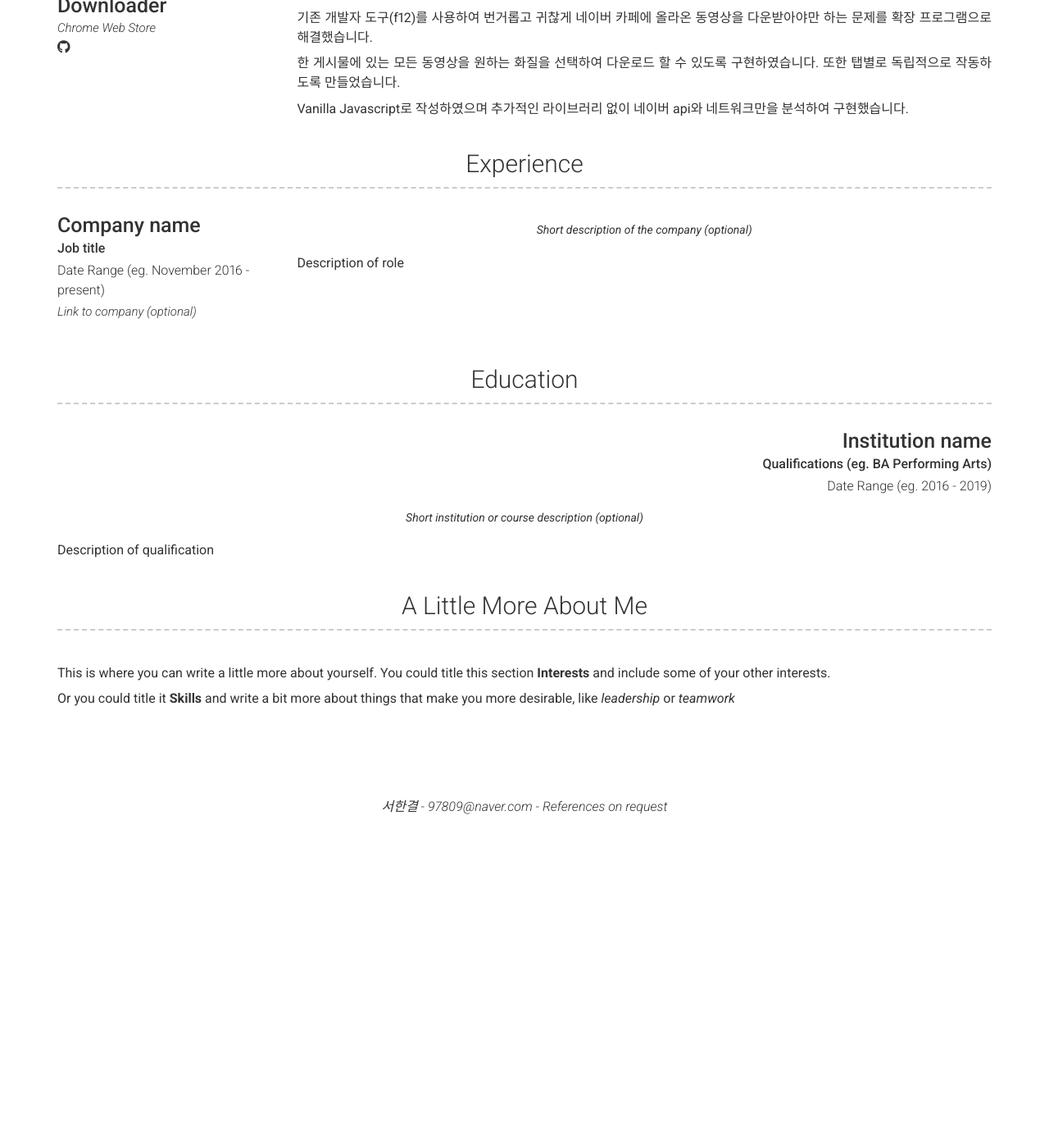
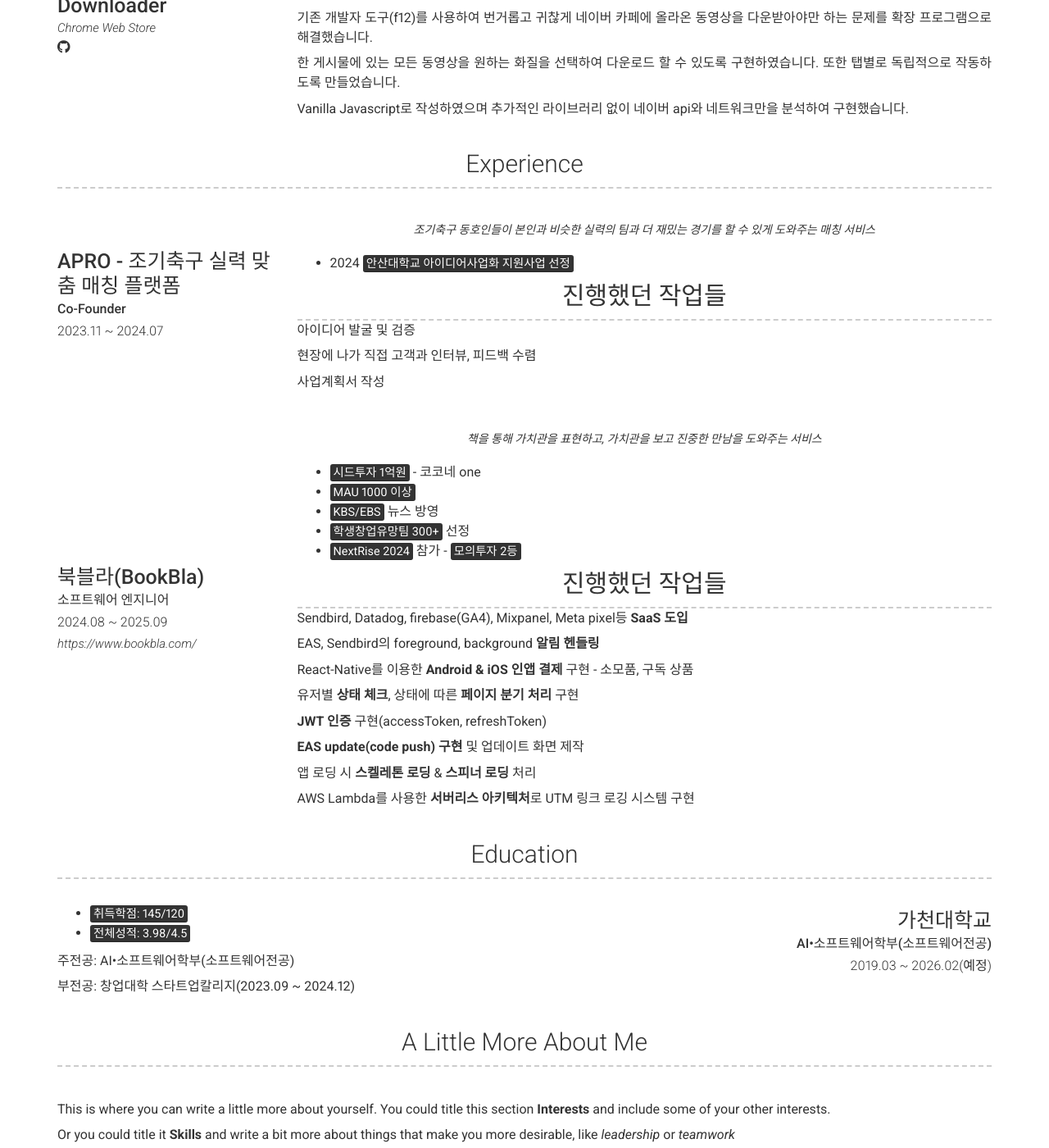
Before and after one commit to Hangyeol-SSeo/Hangyeol-SSeo.github.io, a Jekyll site: the page built from index.md, in a window 1280 px wide and 1400 px high, scrolled down 1064 px. Shown: the whole window at 82% size. Built offline with Jekyll 4.4.1, drawn with Linux system fonts in a browser that asks for light colours; nearby versions of some CDN libraries; before the commit the page ends 2067 px from its top, so only the background shows below that.

Commit message:
Experience, Education 작성

```diff
--- a/_config.yml
+++ b/_config.yml
@@ -115,25 +115,72 @@
     layout: list
     content:
       - layout: left
-        title: Company name
-        sub_title: Job title
-        caption: Date Range (eg. November 2016 - present)
-        link: Link to company (optional)
+        title: APRO - 조기축구 실력 맞춤 매칭 플랫폼
+        sub_title: Co-Founder
+        caption: 2023.11 ~ 2024.07
+        #link:
         quote: >
-          Short description of the company (optional)
+          조기축구 동호인들이 본인과 비슷한 실력의 팀과 더 재밌는 경기를 할 수 있게 도와주는 매칭 서비스
         description: | # this will include new lines to allow paragraphs
-          Description of role
+          - 2024 <mark>안산대학교 아이디어사업화 지원사업 선정</mark>
+
+          ### 진행했던 작업들
+
+          아이디어 발굴 및 검증
+
+          현장에 나가 직접 고객과 인터뷰, 피드백 수렴
+
+          사업계획서 작성
+
+      - layout: left
+        title: 북블라(BookBla)
+        sub_title: 소프트웨어 엔지니어
+        caption: 2024.08 ~ 2025.09
+        link: https://www.bookbla.com/
+        quote: >
+          책을 통해 가치관을 표현하고, 가치관을 보고 진중한 만남을 도와주는 서비스
+        description: | # this will include new lines to allow paragraphs
+          - <mark>시드투자 1억원</mark> - 코코네 one
+          - <mark>MAU 1000 이상</mark>
+          - <mark>KBS/EBS</mark> 뉴스 방영
+          - <mark>학생창업유망팀 300+</mark> 선정
+          - <mark>NextRise 2024</mark> 참가 - <mark>모의투자 2등</mark>
+
+          ### 진행했던 작업들
+
+          Sendbird, Datadog, firebase(GA4), Mixpanel, Meta pixel등 **SaaS 도입**
+
+          EAS, Sendbird의 foreground, background **알림 헨들링**
+
+          React-Native를 이용한 **Android & iOS 인앱 결제** 구현 - 소모품, 구독 상품
+
+          유저별 **상태 체크**, 상태에 따른 **페이지 분기 처리** 구현
+
+          **JWT 인증** 구현(accessToken, refreshToken)
+
+          **EAS update(code push) 구현** 및 업데이트 화면 제작
+
+          앱 로딩 시 **스켈레톤 로딩** & **스피너 로딩** 처리
+
+          AWS Lambda를 사용한 **서버리스 아키텍처**로 UTM 링크 로깅 시스템 구현
+
   - title: Education
     layout: list
     content:
-      - layout: top-right
-        title: Institution name
-        sub_title: Qualifications (eg. BA Performing Arts)
-        caption: Date Range (eg. 2016 - 2019)
-        quote: >
-          Short institution or course description (optional)
+      - layout: right
+        title: 가천대학교
+        sub_title: AI•소프트웨어학부(소프트웨어전공)
+        caption: 2019.03 ~ 2026.02(예정)
+        #quote: >
+        # 소프트웨어전공 졸업
         description: | # this will include new lines to allow paragraphs
-          Description of qualification
+          - <mark>취득학점: 145/120</mark>
+          - <mark>전체성적: 3.98/4.5</mark>
+
+          주전공: AI•소프트웨어학부(소프트웨어전공)
+
+          부전공: 창업대학 스타트업칼리지(2023.09 ~ 2024.12)
+
   - title: A Little More About Me
     layout: text
     content: | # this will include new lines to allow paragraphs
```
Also changed, not shown: 3 other files.
